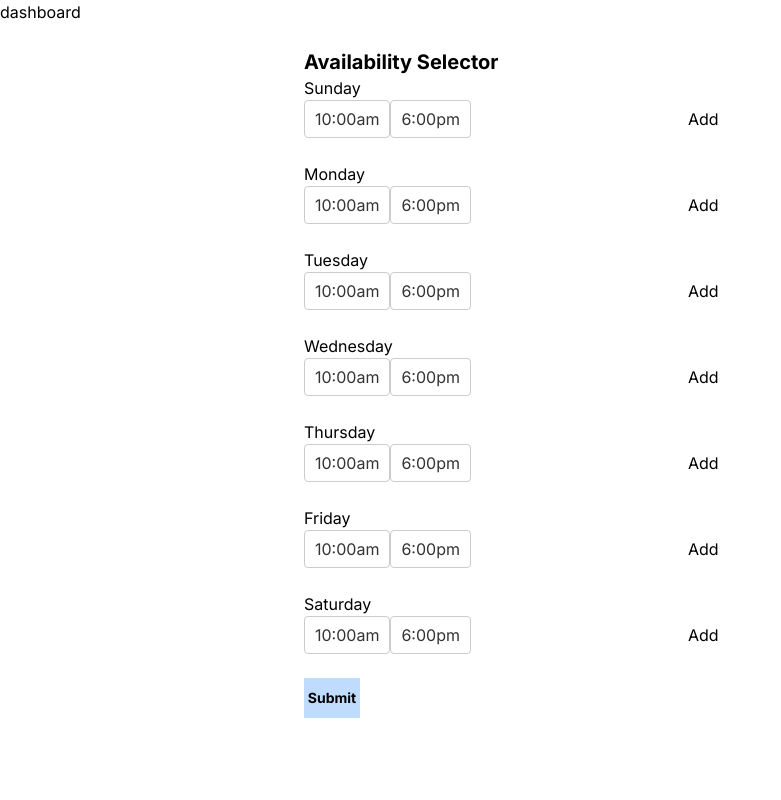
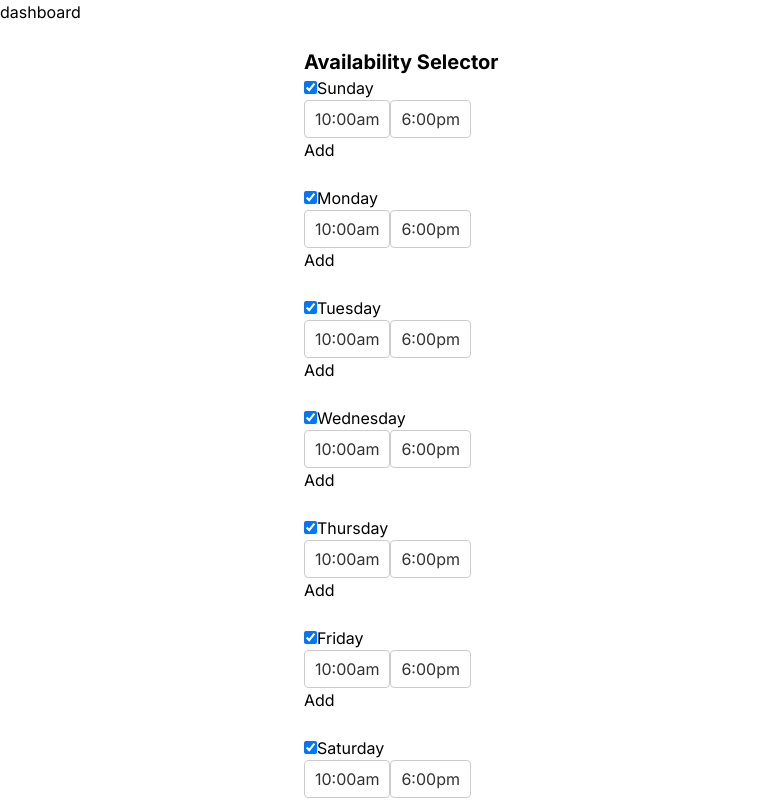
Before and after one commit to manuelxantony/scheduler-ai, a Next.js app: page /dashboard/availability in a window 1280 px wide. Shown: the whole page, without its empty margins (0-781 px from the left). Built offline with nearby package versions, Linux system fonts and the light colour scheme.

Commit message:
added checkbox to selec week days

```diff
--- a/components/availability/availabilityDaySelector.tsx
+++ b/components/availability/availabilityDaySelector.tsx
@@ -6,8 +6,7 @@ import { Availability } from '@/app/lib/definitions';
 import AvailabilityTimeSelector from '@/components/availability/availabilityTimeSelector';
 
 const AvailabilityDaySelector = () => {
-  const { control, register, setValue, getValues } =
-    useFormContext<Availability>();
+  const { control } = useFormContext<Availability>();
 
   const { fields, append, remove } = useFieldArray<Availability>({
     name: 'availability',
@@ -19,11 +18,8 @@ const AvailabilityDaySelector = () => {
       {fields.map((field, index) => {
         return (
           <div key={field.id}>
-            {/* day selector here */}
-
-            {field.day}
             <div>
-              <AvailabilityTimeSelector nestIndex={index} />
+              <AvailabilityTimeSelector nestIndex={index} day={field.day} />
             </div>
           </div>
         );
--- a/components/availability/availabilityTimeSelector.tsx
+++ b/components/availability/availabilityTimeSelector.tsx
@@ -5,19 +5,58 @@ import { useFieldArray, useFormContext, Controller } from 'react-hook-form';
 import { Availability } from '@/app/lib/definitions';
 import { defaultStartTime, defaultEndTime } from '@/app/lib/day';
 import TimeRangeSelector from '@/components/availability/timeRangeSelector';
+import { useEffect, useState } from 'react';
 
-const AvailabilityTimeSelector = ({ nestIndex }: { nestIndex: number }) => {
+const AvailabilityTimeSelector = ({
+  nestIndex,
+  day,
+}: {
+  nestIndex: number;
+  day: string;
+}) => {
+  const [isChecked, setIsChecked] = useState(true);
   const { control } = useFormContext<Availability>();
   const { fields, remove, append } = useFieldArray<Availability>({
     control,
     name: `availability[${nestIndex}].timeRanges`,
   });
 
+  //   useEffect(() => {
+  //     if (!isChecked) {
+  //       remove();
+  //     } else {
+  //       append({
+  //         startTime: defaultStartTime,
+  //         endTime: defaultEndTime,
+  //       });
+  //     }
+  //   }, [isChecked]);
+
   return (
     <div className="mb-6">
+      <label>
+        <input
+          type="checkbox"
+          checked={isChecked}
+          onChange={() => {
+            setIsChecked(!isChecked);
+            if (!isChecked) {
+              remove();
+            } else {
+              append({
+                startTime: defaultStartTime,
+                endTime: defaultEndTime,
+              });
+            }
+          }}
+        />
+        {day}
+      </label>
       {fields.map((field, index) => {
         return (
           <div key={field.id} className="flex flex-row">
+            {isChecked && (
+              <div>
                 <Controller
                   name={`availability[${nestIndex}].timeRanges[${index}]`}
                   render={({ field }) => <TimeRangeSelector {...field} />}
@@ -41,6 +80,8 @@ const AvailabilityTimeSelector = ({ nestIndex }: { nestIndex: number }) => {
                   </button>
                 )}
               </div>
+            )}
+          </div>
         );
       })}
     </div>
--- a/components/availability/timeRangeSelector.tsx
+++ b/components/availability/timeRangeSelector.tsx
@@ -1,7 +1,7 @@
 'use client';
 
 import Select from 'react-select';
-import { useState } from 'react';
+import { useEffect, useState } from 'react';
 import { ControllerRenderProps } from 'react-hook-form';
 
 import { TimeOptions } from '@/app/lib/definitions';
```
Lines whose indentation alone changed are shown as unchanged.
